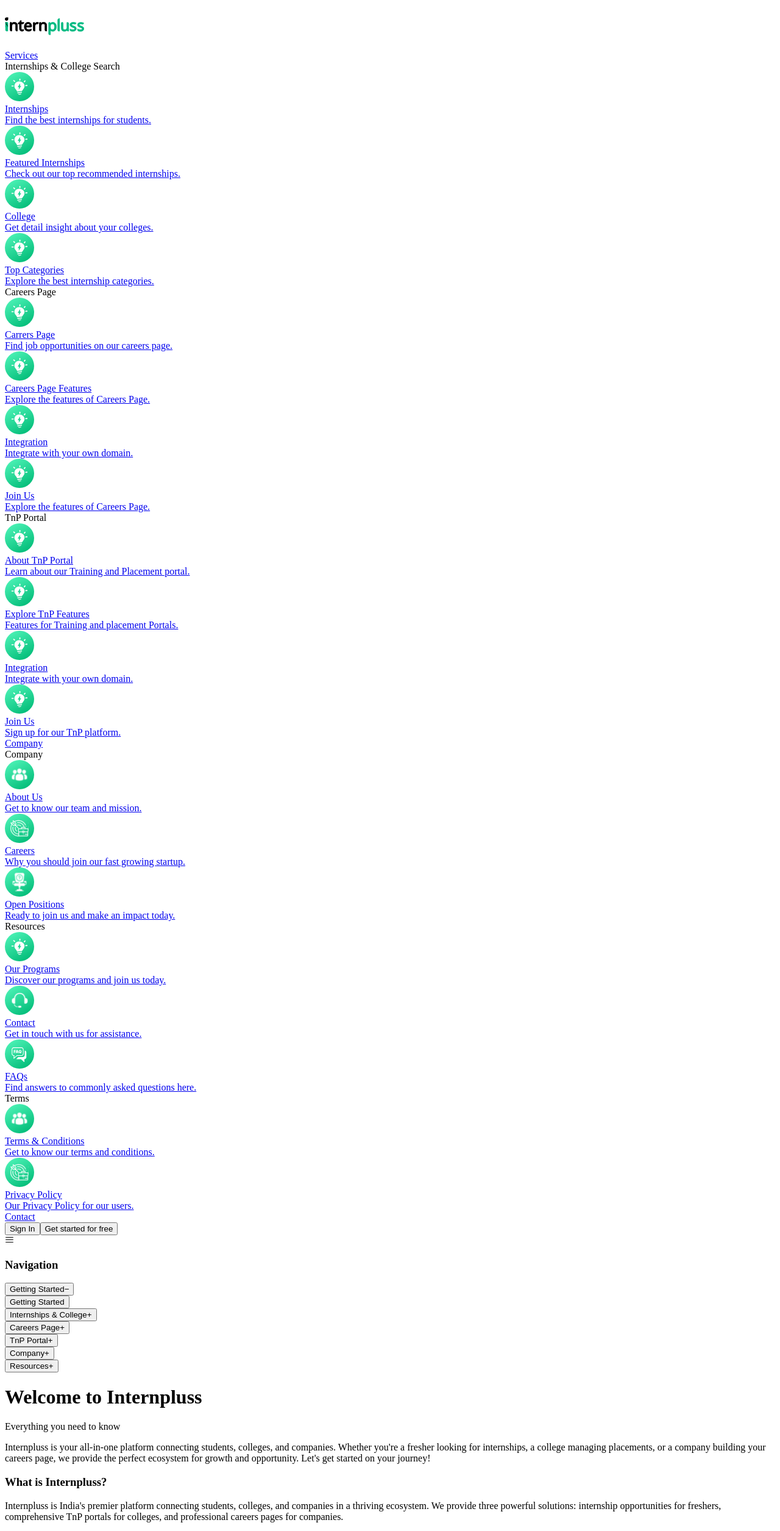
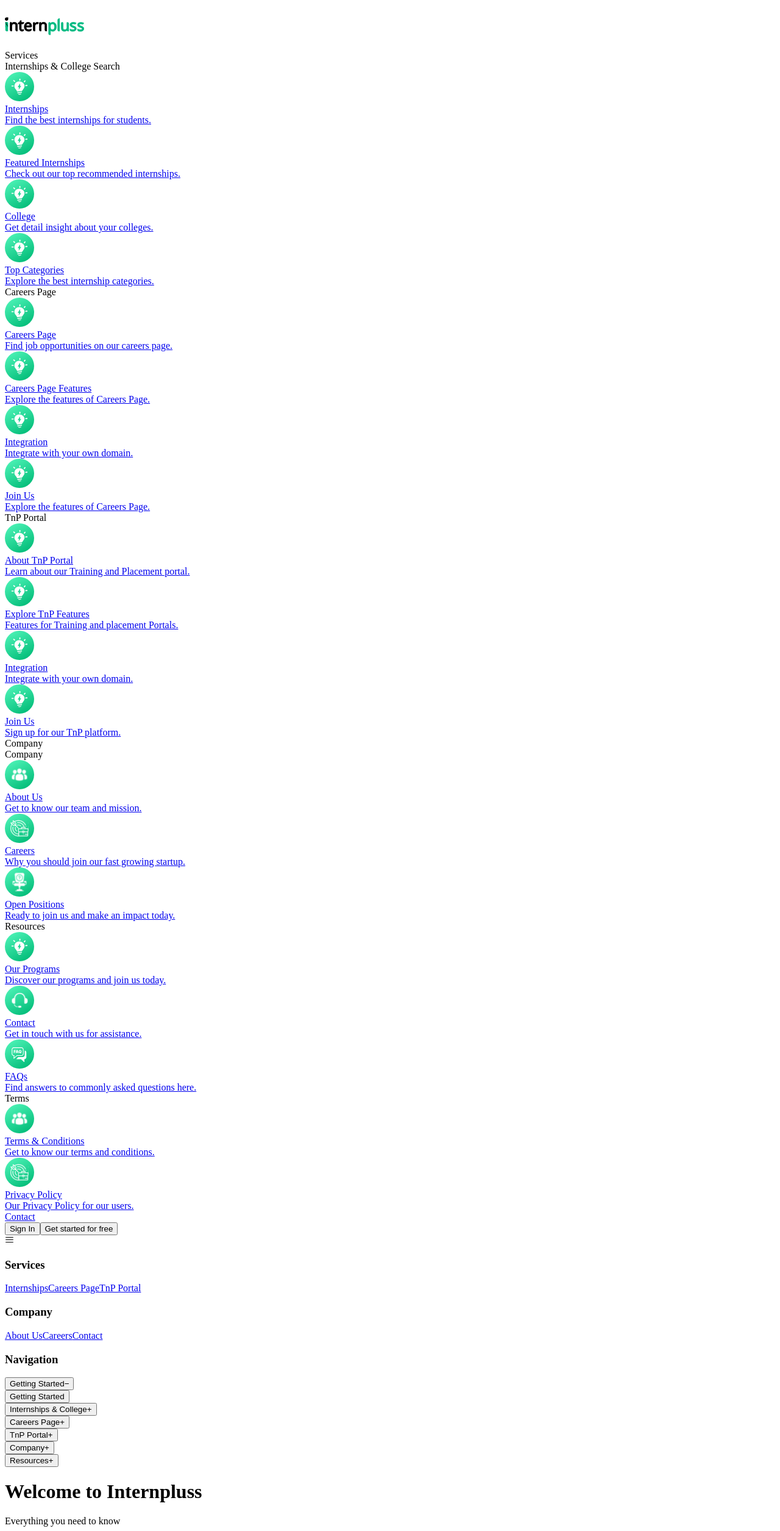
Before and after one commit to internpluss/internpluss, a Next.js app: page / in a window 1280 px wide. Shown: the top 2510 px of the page at 61% size. Built offline with nearby package versions, Linux system fonts and the light colour scheme.

Commit message:
Update Navbar.tsx

```diff
--- a/components/common/Navbar.tsx
+++ b/components/common/Navbar.tsx
@@ -1,16 +1,20 @@
 'use client';
 
 import Link from 'next/link';
-import React, { useContext, useEffect, useState } from 'react';
-
+import React, { useEffect, useState } from 'react';
 import Image from 'next/image';
-
 import { Button } from '@/components/ui/button';
 import { HamburgerMenuIcon, Cross2Icon } from '@radix-ui/react-icons';
 
-const Navbar = () => {
+interface NavbarProps {
+  onNavigate?: (sectionId: string) => void;
+  activeSection?: string;
+}
+
+const Navbar: React.FC<NavbarProps> = ({ onNavigate, activeSection }) => {
   const [isActive, setIsActive] = useState(false);
   const [isScrolled, setIsScrolled] = useState(false);
+  const [openDropdown, setOpenDropdown] = useState<string | null>(null);
 
   const toggleNavbar = () => {
     setIsActive(!isActive);
@@ -35,6 +39,23 @@
     };
   }, []);
 
+  const handleNavClick = (e: React.MouseEvent<HTMLAnchorElement>, sectionId: string) => {
+    e.preventDefault();
+    if (onNavigate) {
+      onNavigate(sectionId);
+    }
+    setIsActive(false);
+    setOpenDropdown(null); // Close dropdown after navigation
+  };
+
+  const handleMouseEnter = (dropdown: string) => {
+    setOpenDropdown(dropdown);
+  };
+
+  const handleMouseLeave = () => {
+    setOpenDropdown(null);
+  };
+
   return (
     <div className={`fixed top-0 z-50 w-full h-auto bg-white flex items-center justify-center duration-300 ${isScrolled ? 'border-b border-border' : 'border-transparent'}`}>
 
@@ -50,12 +71,20 @@
             <div className='md:flex hidden flex-row w-full h-full justify-between lg:pl-12 pl-4'>
               <div className={`h-full flex flex-row gap-3 text-center items-center text-base font-medium`}>
 
-                <div id="internship-btnContainer" className='w-full h-full flex items-center justify-center'>
-                  <Link id='internship-btn' href="/#internships" className='bg-white h-full w-auto flex items-center justify-center cursor-default'>
-                    <span id='btn-imain' className='py-1 px-3 text-[#000] rounded transition-all'>Services</span>
-                  </Link>
+                <div
+                  id="internship-btnContainer"
+                  className='w-full h-full flex items-center justify-center'
+                  onMouseEnter={() => handleMouseEnter('services')}
+                  onMouseLeave={handleMouseLeave}
+                >
+                  <div id='internship-btn' className='bg-white h-full w-auto flex items-center justify-center cursor-default'>
+                    <span id='btn-imain' className={`py-1 px-3 text-[#000] rounded transition-all ${openDropdown === 'services' ? 'bg-[#eaecee]' : ''}`}>Services</span>
+                  </div>
 
-                  <div id='internship-content' className={`absolute left-0 top-16 w-full text-base flex flex-row bg-white text-black z-5 items-center justify-center transition-all border border-border shadow-md`}>
+                  <div
+                    id='internship-content'
+                    className={`absolute left-0 top-16 w-full text-base flex-row bg-white text-black z-5 items-center justify-center transition-all border border-border shadow-md ${openDropdown === 'services' ? 'flex' : 'hidden'}`}
+                  >
 
                     <div className='w-[77%] h-full flex flex-row items-start justify-start gap-4'>
 
@@ -63,37 +92,37 @@
 
                         <div className='px-5 text-lg font-semibold'>Internships & College Search</div>
 
-                        <Link href="/#internships" className='w-full flex flex-row gap-3 transition-all hover:bg-[#eaecee] p-2 px-3 rounded'>
+                        <a href="#internships" onClick={(e) => handleNavClick(e, 'internships')} className='w-full flex flex-row gap-3 transition-all hover:bg-[#eaecee] p-2 px-3 rounded cursor-pointer'>
                           <Image src="/navbar/program.svg" alt="logo" width={48} height={48} className=' w-12 h-12' priority={true} />
                           <div className='flex flex-col items-start justify-center'>
                             <div>Internships</div>
                             <div className='text-xs font-normal text-[#000]'>Find the best internships for students.</div>
                           </div>
-                        </Link>
+                        </a>
 
-                        <Link href="#featured-internships" className='w-full flex flex-row gap-3 transition-all hover:bg-[#eaecee] p-2 px-3 rounded'>
+                        <a href="#featured-internships" onClick={(e) => handleNavClick(e, 'featured-internships')} className='w-full flex flex-row gap-3 transition-all hover:bg-[#eaecee] p-2 px-3 rounded cursor-pointer'>
                           <Image src="/navbar/program.svg" alt="logo" width={48} height={48} className=' w-12 h-12' priority={true} />
                           <div className='flex flex-col items-start justify-center'>
                             <div>Featured Internships</div>
                             <div className='text-xs font-normal text-[#000]'>Check out our top recommended internships.</div>
                           </div>
-                        </Link>
+                        </a>
 
-                        <Link href="/#college-search" className='w-full flex flex-row gap-3 transition-all hover:bg-[#eaecee] p-2 px-3 rounded'>
+                        <a href="#college-search" onClick={(e) => handleNavClick(e, 'college-search')} className='w-full flex flex-row gap-3 transition-all hover:bg-[#eaecee] p-2 px-3 rounded cursor-pointer'>
                           <Image src="/navbar/program.svg" alt="logo" width={48} height={48} className=' w-12 h-12' priority={true} />
                           <div className='flex flex-col items-start justify-center'>
                             <div>College</div>
                             <div className='text-xs font-normal text-[#000]'>Get detail insight about your colleges.</div>
                           </div>
-                        </Link>
+                        </a>
 
-                        <Link href="/#top-categories" className='w-full flex flex-row gap-3 transition-all hover:bg-[#eaecee] p-2 px-3 rounded'>
+                        <a href="#top-categories" onClick={(e) => handleNavClick(e, 'top-categories')} className='w-full flex flex-row gap-3 transition-all hover:bg-[#eaecee] p-2 px-3 rounded cursor-pointer'>
                           <Image src="/navbar/program.svg" alt="logo" width={48} height={48} className=' w-12 h-12' priority={true} />
                           <div className='flex flex-col items-start justify-center'>
                             <div>Top Categories</div>
                             <div className='text-xs font-normal text-[#000]'>Explore the best internship categories.</div>
                           </div>
-                        </Link>
+                        </a>
 
                       </div>
 
@@ -101,37 +130,37 @@
 
                         <div className='px-5 text-lg font-semibold'>Careers Page</div>
 
-                        <Link href="/#careers-page" className='w-full flex flex-row gap-3 transition-all hover:bg-[#eaecee] p-2 px-3 rounded'>
+                        <a href="#careers-page" onClick={(e) => handleNavClick(e, 'careers-page')} className='w-full flex flex-row gap-3 transition-all hover:bg-[#eaecee] p-2 px-3 rounded cursor-pointer'>
                           <Image src="/navbar/program.svg" alt="logo" width={48} height={48} className=' w-12 h-12' priority={true} />
                           <div className='flex flex-col items-start justify-center'>
-                            <div>Carrers Page</div>
+                            <div>Careers Page</div>
                             <div className='text-xs font-normal text-[#000]'>Find job opportunities on our careers page.</div>
                           </div>
-                        </Link>
+                        </a>
 
-                        <Link href="/#careers-features" className='w-full flex flex-row gap-3 transition-all hover:bg-[#eaecee] p-2 px-3 rounded'>
+                        <a href="#careers-features" onClick={(e) => handleNavClick(e, 'careers-features')} className='w-full flex flex-row gap-3 transition-all hover:bg-[#eaecee] p-2 px-3 rounded cursor-pointer'>
                           <Image src="/navbar/program.svg" alt="logo" width={48} height={48} className=' w-12 h-12' priority={true} />
                           <div className='flex flex-col items-start justify-center'>
                             <div>Careers Page Features</div>
                             <div className='text-xs font-normal text-[#000]'>Explore the features of Careers Page.</div>
                           </div>
-                        </Link>
+                        </a>
 
-                        <Link href="/#careers-integration" className='w-full flex flex-row gap-3 transition-all hover:bg-[#eaecee] p-2 px-3 rounded'>
+                        <a href="#careers-integration" onClick={(e) => handleNavClick(e, 'careers-integration')} className='w-full flex flex-row gap-3 transition-all hover:bg-[#eaecee] p-2 px-3 rounded cursor-pointer'>
                           <Image src="/navbar/program.svg" alt="logo" width={48} height={48} className=' w-12 h-12' priority={true} />
                           <div className='flex flex-col items-start justify-center'>
                             <div>Integration</div>
                             <div className='text-xs font-normal text-[#000]'>Integrate with your own domain.</div>
                           </div>
-                        </Link>
+                        </a>
 
-                        <Link href="/#careers-join" className='w-full flex flex-row gap-3 transition-all hover:bg-[#eaecee] p-2 px-3 rounded'>
+                        <a href="#careers-join" onClick={(e) => handleNavClick(e, 'careers-join')} className='w-full flex flex-row gap-3 transition-all hover:bg-[#eaecee] p-2 px-3 rounded cursor-pointer'>
                           <Image src="/navbar/program.svg" alt="logo" width={48} height={48} className=' w-12 h-12' priority={true} />
                           <div className='flex flex-col items-start justify-center'>
                             <div>Join Us</div>
                             <div className='text-xs font-normal text-[#000]'>Explore the features of Careers Page.</div>
                           </div>
-                        </Link>
+                        </a>
 
                       </div>
 
@@ -139,37 +168,37 @@
 
                         <div className='px-5 text-lg font-semibold'>TnP Portal</div>
 
-                        <Link href="/#tnp-about" className='w-full flex flex-row gap-3 transition-all hover:bg-[#eaecee] p-2 px-3 rounded'>
+                        <a href="#tnp-about" onClick={(e) => handleNavClick(e, 'tnp-about')} className='w-full flex flex-row gap-3 transition-all hover:bg-[#eaecee] p-2 px-3 rounded cursor-pointer'>
                           <Image src="/navbar/program.svg" alt="logo" width={48} height={48} className=' w-12 h-12' priority={true} />
                           <div className='flex flex-col items-start justify-center'>
                             <div>About TnP Portal</div>
                             <div className='text-xs font-normal text-[#000]'>Learn about our Training and Placement portal.</div>
                           </div>
-                        </Link>
+                        </a>
 
-                        <Link href="/#tnp-features" className='w-full flex flex-row gap-3 transition-all hover:bg-[#eaecee] p-2 px-3 rounded'>
+                        <a href="#tnp-features" onClick={(e) => handleNavClick(e, 'tnp-features')} className='w-full flex flex-row gap-3 transition-all hover:bg-[#eaecee] p-2 px-3 rounded cursor-pointer'>
                           <Image src="/navbar/program.svg" alt="logo" width={48} height={48} className=' w-12 h-12' priority={true} />
                           <div className='flex flex-col items-start justify-center'>
                             <div>Explore TnP Features</div>
                             <div className='text-xs font-normal text-[#000]'>Features for Training and placement Portals.</div>
                           </div>
-                        </Link>
+                        </a>
 
-                        <Link href="/#tnp-integration" className='w-full flex flex-row gap-3 transition-all hover:bg-[#eaecee] p-2 px-3 rounded'>
+                        <a href="#tnp-integration" onClick={(e) => handleNavClick(e, 'tnp-integration')} className='w-full flex flex-row gap-3 transition-all hover:bg-[#eaecee] p-2 px-3 rounded cursor-pointer'>
                           <Image src="/navbar/program.svg" alt="logo" width={48} height={48} className=' w-12 h-12' priority={true} />
                           <div className='flex flex-col items-start justify-center'>
                             <div>Integration</div>
                             <div className='text-xs font-normal text-[#000]'>Integrate with your own domain.</div>
                           </div>
-                        </Link>
+                        </a>
 
-                        <Link href="/#tnp-signup" className='w-full flex flex-row gap-3 transition-all hover:bg-[#eaecee] p-2 px-3 rounded'>
+                        <a href="#tnp-signup" onClick={(e) => handleNavClick(e, 'tnp-signup')} className='w-full flex flex-row gap-3 transition-all hover:bg-[#eaecee] p-2 px-3 rounded cursor-pointer'>
                           <Image src="/navbar/program.svg" alt="logo" width={48} height={48} className=' w-12 h-12' priority={true} />
                           <div className='flex flex-col items-start justify-center'>
                             <div>Join Us</div>
                             <div className='text-xs font-normal text-[#000]'>Sign up for our TnP platform.</div>
                           </div>
-                        </Link>
+                        </a>
 
                       </div>
 
@@ -178,15 +207,23 @@
                   </div>
                 </div>
 
-                <div id="company-btnContainer" className='w-full h-full flex items-center justify-center'>
+                <div
+                  id="company-btnContainer"
+                  className='w-full h-full flex items-center justify-center'
+                  onMouseEnter={() => handleMouseEnter('company')}
+                  onMouseLeave={handleMouseLeave}
+                >
 
-                  <Link href='/#about-us' id='company-btn' className='bg-white h-full w-auto flex items-center justify-center cursor-default'>
-                    <span id='btn-cmain' className='py-1 px-3 text-[#000] rounded transition-all'>
+                  <div id='company-btn' className='bg-white h-full w-auto flex items-center justify-center cursor-default'>
+                    <span id='btn-cmain' className={`py-1 px-3 text-[#000] rounded transition-all ${openDropdown === 'company' ? 'bg-[#eaecee]' : ''}`}>
                       Company
                     </span>
-                  </Link>
+                  </div>
 
-                  <div id='company-content' className={`absolute left-0 top-16 w-full text-base flex flex-row bg-white text-black z-5 items-center justify-center transition-all border border-border shadow-md`}>
+                  <div
+                    id='company-content'
+                    className={`absolute left-0 top-16 w-full text-base flex-row bg-white text-black z-5 items-center justify-center transition-all border border-border shadow-md ${openDropdown === 'company' ? 'flex' : 'hidden'}`}
+                  >
 
                     <div className='w-[77%] h-full flex flex-row items-start justify-start gap-4'>
 
@@ -194,29 +231,29 @@
 
                         <div className='px-5 text-lg font-semibold'>Company</div>
 
-                        <Link href="/#about-us" className='w-96 flex flex-row gap-3 transition-all hover:bg-[#eaecee] py-2 px-3 rounded-md'>
+                        <a href="#about-us" onClick={(e) => handleNavClick(e, 'about-us')} className='w-96 flex flex-row gap-3 transition-all hover:bg-[#eaecee] py-2 px-3 rounded-md cursor-pointer'>
                           <Image src="/navbar/about-us.svg" alt="logo" width={48} height={48} className=' w-12 h-12' priority={true} />
                           <div className='flex flex-col items-start justify-center'>
                             <div>About Us</div>
                             <div className='text-xs font-normal text-[#000]'>Get to know our team and mission.</div>
                           </div>
-                        </Link>
+                        </a>
 
-                        <Link href="/#careers" className='w-96 flex flex-row gap-3 transition-all hover:bg-[#eaecee] py-2 px-3 rounded-md'>
+                        <a href="#careers" onClick={(e) => handleNavClick(e, 'careers')} className='w-96 flex flex-row gap-3 transition-all hover:bg-[#eaecee] py-2 px-3 rounded-md cursor-pointer'>
                           <Image src="/navbar/careers.svg" alt="logo" width={48} height={48} className=' w-12 h-12' priority={true} />
                           <div className='flex flex-col items-start justify-center'>
                             <div>Careers</div>
                             <div className='text-xs font-normal text-[#000]'>Why you should join our fast growing startup.</div>
                           </div>
-                        </Link>
+                        </a>
 
-                        <Link href="/#open-positions" className='w-96 flex flex-row gap-3 transition-all hover:bg-[#eaecee] py-2 px-3 rounded-md'>
+                        <a href="#open-positions" onClick={(e) => handleNavClick(e, 'open-positions')} className='w-96 flex flex-row gap-3 transition-all hover:bg-[#eaecee] py-2 px-3 rounded-md cursor-pointer'>
                           <Image src="/navbar/hiring.svg" alt="logo" width={48} height={48} className=' w-12 h-12' priority={true} />
                           <div className='flex flex-col items-start justify-center'>
                             <div>Open Positions</div>
                             <div className='text-xs font-normal text-[#000]'>Ready to join us and make an impact today.</div>
                           </div>
-                        </Link>
+                        </a>
 
                       </div>
 
@@ -224,29 +261,29 @@
 
                         <div className='px-5 text-lg font-semibold'>Resources</div>
 
-                        <Link href="/#programs" className='w-96 flex flex-row gap-3 transition-all hover:bg-[#eaecee] p-2 px-3 rounded-md'>
+                        <a href="#programs" onClick={(e) => handleNavClick(e, 'programs')} className='w-96 flex flex-row gap-3 transition-all hover:bg-[#eaecee] p-2 px-3 rounded-md cursor-pointer'>
                           <Image src="/navbar/program.svg" alt="logo" width={48} height={48} className=' w-12 h-12' priority={true} />
                           <div className='flex flex-col items-start justify-center'>
                             <div>Our Programs</div>
                             <div className='text-xs font-normal text-[#000]'>Discover our programs and join us today.</div>
                           </div>
-                        </Link>
+                        </a>
 
-                        <Link href="/#contact" className='w-96 flex flex-row gap-3 transition-all hover:bg-[#eaecee] p-2 px-3 rounded-md'>
+                        <a href="#contact" onClick={(e) => handleNavClick(e, 'contact')} className='w-96 flex flex-row gap-3 transition-all hover:bg-[#eaecee] p-2 px-3 rounded-md cursor-pointer'>
                           <Image src="/navbar/contact.svg" alt="logo" width={48} height={48} className=' w-12 h-12' priority={true} />
                           <div className='flex flex-col items-start justify-center'>
                             <div>Contact</div>
                             <div className='text-xs font-normal text-[#000]'>Get in touch with us for assistance.</div>
                           </div>
-                        </Link>
+                        </a>
 
-                        <Link href="/#faqs" className='w-96 flex flex-row gap-3 transition-all hover:bg-[#eaecee] p-2 px-3 rounded-md'>
+                        <a href="#faqs" onClick={(e) => handleNavClick(e, 'faqs')} className='w-96 flex flex-row gap-3 transition-all hover:bg-[#eaecee] p-2 px-3 rounded-md cursor-pointer'>
                           <Image src="/navbar/faqs.svg" alt="logo" width={48} height={48} className=' w-12 h-12' priority={true} />
                           <div className='flex flex-col items-start justify-center'>
                             <div>FAQs</div>
                             <div className='text-xs font-normal text-[#000]'>Find answers to commonly asked questions here.</div>
                           </div>
-                        </Link>
+                        </a>
 
                       </div>
 
@@ -254,7 +291,7 @@
 
                         <div className='px-5 text-lg font-semibold'>Terms</div>
 
-                        <Link href="/company" className='w-96 flex flex-row gap-3 transition-all hover:bg-[#eaecee] py-2 px-3 rounded-md'>
+                        <Link href="/terms" className='w-96 flex flex-row gap-3 transition-all hover:bg-[#eaecee] py-2 px-3 rounded-md'>
                           <Image src="/navbar/about-us.svg" alt="logo" width={48} height={48} className=' w-12 h-12' priority={true} />
                           <div className='flex flex-col items-start justify-center'>
                             <div>Terms & Conditions</div>
@@ -262,7 +299,7 @@
                           </div>
                         </Link>
 
-                        <Link href="/careers" className='w-96 flex flex-row gap-3 transition-all hover:bg-[#eaecee] py-2 px-3 rounded-md'>
+                        <Link href="/privacy" className='w-96 flex flex-row gap-3 transition-all hover:bg-[#eaecee] py-2 px-3 rounded-md'>
                           <Image src="/navbar/careers.svg" alt="logo" width={48} height={48} className=' w-12 h-12' priority={true} />
                           <div className='flex flex-col items-start justify-center'>
                             <div>Privacy Policy</div>
@@ -278,11 +315,11 @@
 
                 </div>
 
-                <Link href='/contact' id='pages-btn' className='bg-white h-full w-auto flex items-center justify-center cursor-pointer'>
-                  <span id='btn-pmain' className='py-1 px-3 text-[#000] rounded transition-all'>
+                <a href='#contact' onClick={(e) => handleNavClick(e, 'contact')} id='pages-btn' className='bg-white h-full w-auto flex items-center justify-center cursor-pointer'>
+                  <span id='btn-pmain' className='py-1 px-3 text-[#000] rounded transition-all hover:bg-[#eaecee]'>
                     Contact
                   </span>
-                </Link>
+                </a>
 
               </div>
 
@@ -306,7 +343,18 @@
         </div>
 
         <div className={`fixed w-full min-h-screen bg-white text-black transition-all md:hidden flex flex-col items-center gap-4 z-30 ${isActive ? 'top-16' : '-top-full'}`}>
-          <div className='w-full h-auto flex flex-col items-center justify-center'>
+          <div className='w-full h-auto flex flex-col items-center justify-center p-4'>
+            <div className='w-full flex flex-col gap-2'>
+              <h3 className='font-semibold text-lg mb-2'>Services</h3>
+              <a href="#internships" onClick={(e) => handleNavClick(e, 'internships')} className='px-4 py-2 hover:bg-gray-100 rounded'>Internships</a>
+              <a href="#careers-page" onClick={(e) => handleNavClick(e, 'careers-page')} className='px-4 py-2 hover:bg-gray-100 rounded'>Careers Page</a>
+              <a href="#tnp-about" onClick={(e) => handleNavClick(e, 'tnp-about')} className='px-4 py-2 hover:bg-gray-100 rounded'>TnP Portal</a>
+
+              <h3 className='font-semibold text-lg mt-4 mb-2'>Company</h3>
+              <a href="#about-us" onClick={(e) => handleNavClick(e, 'about-us')} className='px-4 py-2 hover:bg-gray-100 rounded'>About Us</a>
+              <a href="#careers" onClick={(e) => handleNavClick(e, 'careers')} className='px-4 py-2 hover:bg-gray-100 rounded'>Careers</a>
+              <a href="#contact" onClick={(e) => handleNavClick(e, 'contact')} className='px-4 py-2 hover:bg-gray-100 rounded'>Contact</a>
+            </div>
           </div>
         </div>
 
@@ -315,4 +363,4 @@
   )
 }
 
-export default Navbar
+export default Navbar;
```
